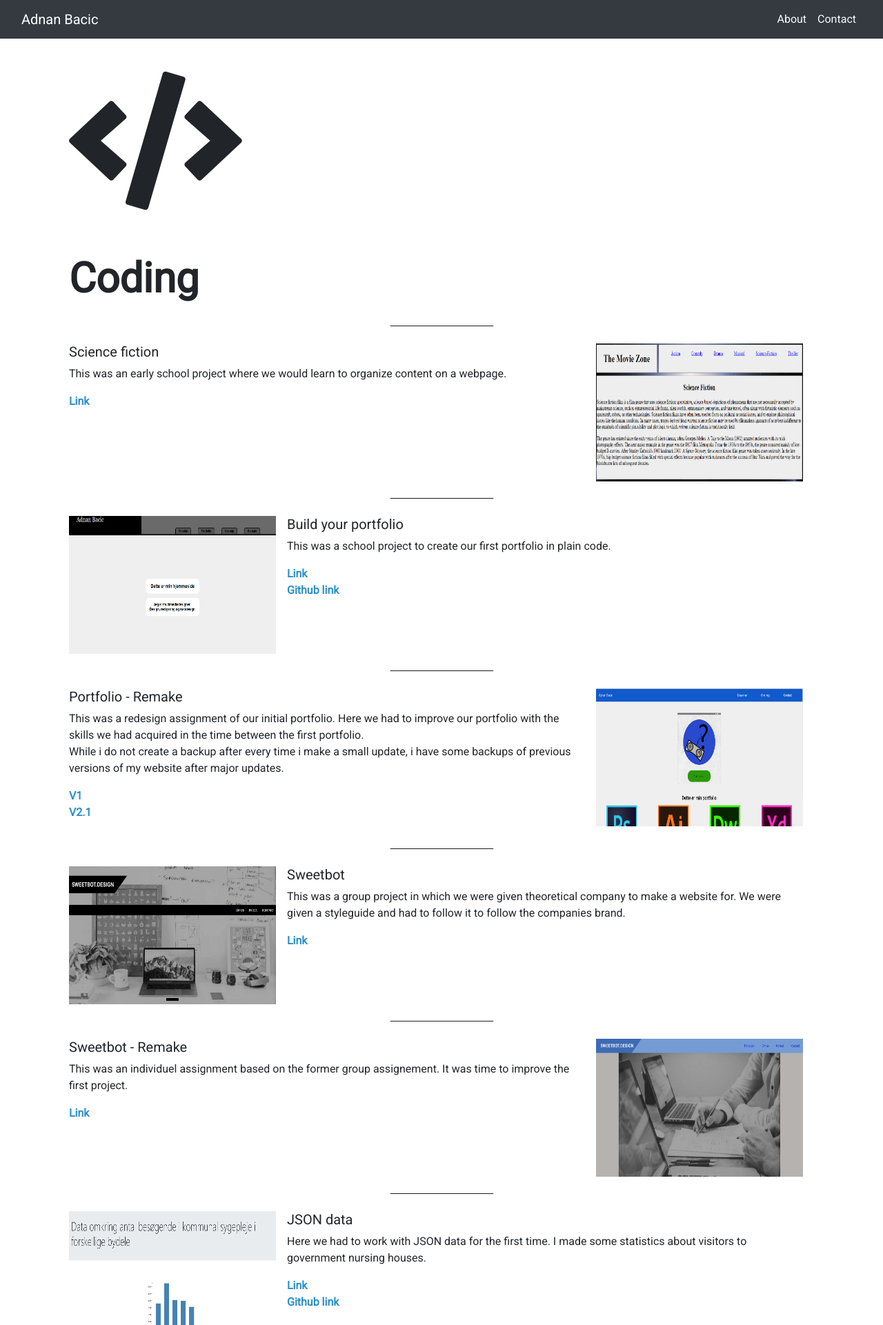
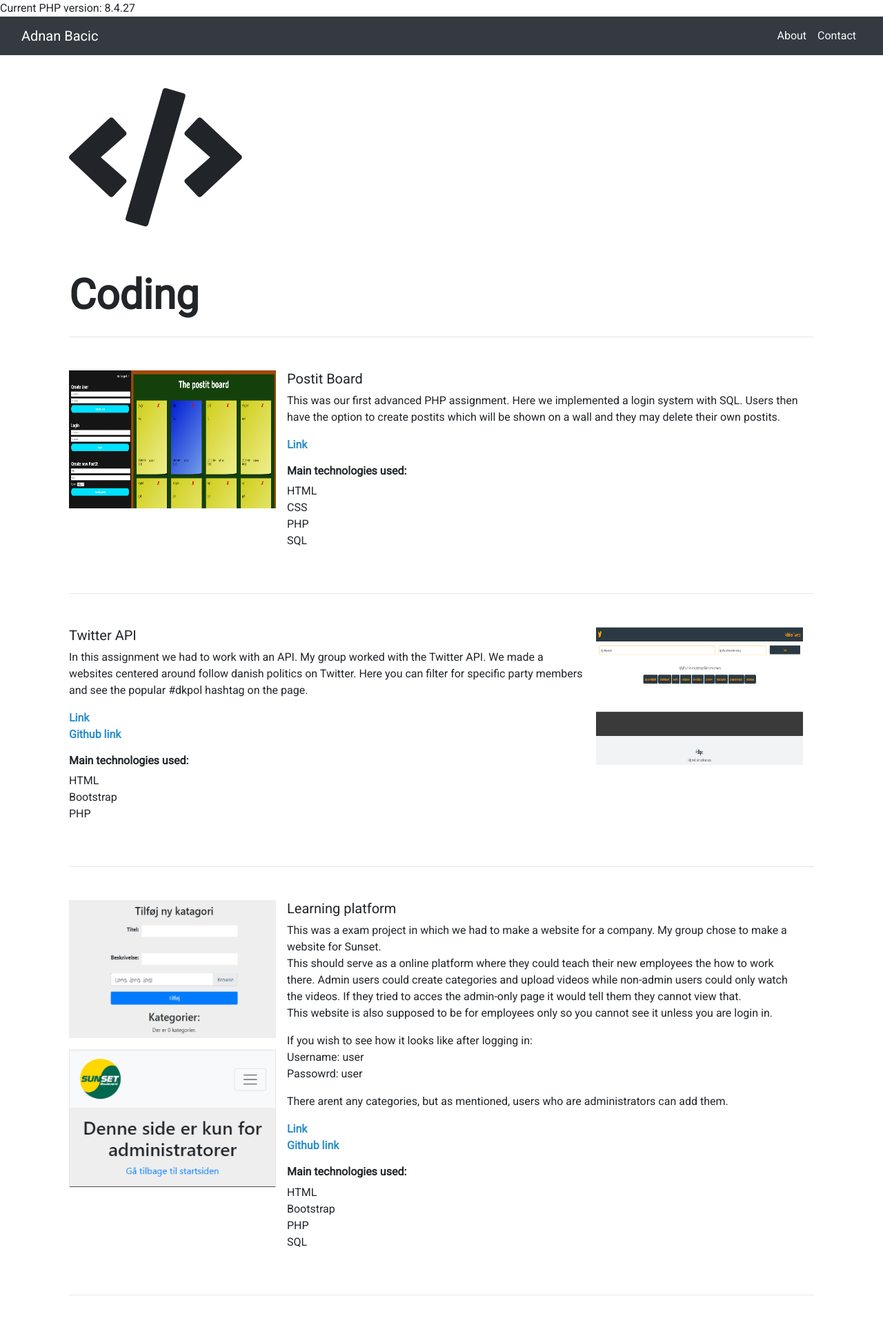
Before and after one commit to Adnan-Bacic/adnanbacic.dk, a PHP site: page /coding.php in a window 1280 px wide. Shown: the top 1921 px of the page at 69% size. Run offline with PHP 8.4, Linux system fonts and the light colour scheme; some libraries are stand-ins or nearby versions.

Commit message:
hr line instead of img

```diff
--- a/about.php
+++ b/about.php
@@ -1,3 +1,5 @@
+<?php include 'includes/config.php' ?>
+
 <?php
 /*
 //https://www.yesdevnull.net/2014/02/a-simple-way-to-display-your-age-in-php/
--- a/coding.php
+++ b/coding.php
@@ -22,6 +22,9 @@
 				<h1 class="col-12 mt-3">Coding</h1>
 			</div>
 
+			<!--
+			OLDER, MORE SIMPLE PROJECTS. NO NEED TO SHOW THEM SINCE ITS JUST HTML AND CSS MOSTLY
+
 			<div class="text-center col-12">
 				<img src="images/dividing-line.png" alt="black line" width="200" height="50">
 			</div>
@@ -33,6 +36,12 @@
 						<p>
 							<a class="link" href="https://adnanbacic.dk/folders/coding/science-fiction/" target="_blank">Link</a>
 						</p>
+						<h6>Main technologies used:</h6>
+						<ul>
+							<li>HTML</li>
+							<li>CSS</li>
+						</ul>
+
 					</div>
 					<a href="https://adnanbacic.dk/folders/coding/science-fiction/" target="_blank">
 						<img src="images/science-fiction-thumbnail.png" width="300" height="200" class="align-self-start mr-3" alt="science fiction portfolio">
@@ -55,6 +64,11 @@
 						<br>
 						<a class="link" href="https://github.com/Adnan-Bacic/Portfolio" target="_blank">Github link</a>
 					</p>
+					<h6>Main technologies used:</h6>
+						<ul>
+							<li>HTML</li>
+							<li>CSS</li>
+						</ul>
 				</div>
 			</div>
 
@@ -74,6 +88,11 @@
 					<br>
 					<a class="link" href="https://adnanbacic.dk/folders/coding/portfolio/v2.1/" target="_blank">V2.1</a>
 					</p>
+					<h6>Main technologies used:</h6>
+						<ul>
+							<li>HTML</li>
+							<li>CSS</li>
+						</ul>
 				</div>
 				<a href="#">
 					<img src="images/portfolio-remake-thumbnail.png" width="300" height="200" class="align-self-start mr-3" alt="new portfolio">
@@ -91,7 +110,12 @@
 				<div class="media-body mr-3 m-0">
 					<h5 class="mt-0">Sweetbot</h5>
 					<p>This was a group project in which we were given theoretical company to make a website for. We were given a styleguide and had to follow it to follow the companies brand.</p>
-					<a class="link" href="https://adnanbacic.dk/folders/coding/sweetbot/sweetbotdk.html" target="_blank">Link</a>
+					<p><a class="link" href="https://adnanbacic.dk/folders/coding/sweetbot/sweetbotdk.html" target="_blank">Link</a></p>
+					<h6>Main technologies used:</h6>
+						<ul>
+							<li>HTML</li>
+							<li>CSS</li>
+						</ul>
 				</div>
 			</div>
 
@@ -106,6 +130,12 @@
 					<p>
 					<a class="link" href="https://adnanbacic.dk/folders/coding/sweetbot-remake/Sweetbot.html" target="_blank">Link</a>
 					</p>
+					<h6>Main technologies used:</h6>
+						<ul>
+							<li>HTML</li>
+							<li>CSS</li>
+							<li>jQuery</li>
+						</ul>
 				</div>
 				<a href="https://adnanbacic.dk/folders/coding/sweetbot-remake/Sweetbot.html" target="_blank">
 					<img src="images/sweetbot-remake-thumbnail.png" width="300" height="200" class="align-self-start mr-3" alt="sweetbot">
@@ -128,6 +158,12 @@
 						<br>
 						<a class="link" href="https://github.com/Adnan-Bacic/data-opgave" target="_blank">Github link</a>
 					</p>
+					<h6>Main technologies used:</h6>
+						<ul>
+							<li>HTML</li>
+							<li>CSS</li>
+							<li>jQuery</li>
+						</ul>
 				</div>
 			</div>
 
@@ -144,6 +180,12 @@
 						<br>
 						<a class="link" href="https://github.com/Adnan-Bacic/3sem-calculator" target="_blank">Github link</a>
 					</p>
+					<h6>Main technologies used:</h6>
+						<ul>
+							<li>HTML</li>
+							<li>Bootstrap</li>
+							<li>Javascript</li>
+						</ul>
 				</div>
 				<a href="https://adnanbacic.dk/folders/coding/bmi-calculator/" target="_blank">
 					<img src="images/bmi-thumbnail.png" width="300" height="200" class="align-self-start mr-3" alt="bmi calculator">
@@ -171,6 +213,11 @@
 					<br>
 					<a class="link" href="images/nordlid-mobil.jpg" target="_blank">Mobile image</a>
 					</p>
+					<h6>Main technologies used:</h6>
+						<ul>
+							<li>HTML</li>
+							<li>CSS</li>
+						</ul>
 				</div>
 			</div>
 
@@ -187,6 +234,12 @@
 						<br>
 						<a class="link" href="https://github.com/Adnan-Bacic/spil-casino" target="_blank">Github link</a>
 					</p>
+					<h6>Main technologies used:</h6>
+						<ul>
+							<li>HTML</li>
+							<li>CSS</li>
+							<li>jQuery mobile</li>
+						</ul>
 				</div>
 				<a href="https://adnanbacic.dk/folders/coding/spil-casino/" target="_blank">
 					<img src="images/casino-thumbnail.png" width="300" height="200" class="align-self-start mr-3" alt="jquery mobile">
@@ -209,6 +262,13 @@
 						<br>
 						<a class="link" href="https://github.com/Adnan-Bacic/nosql-database-assignment" target="_blank">Github link</a>
 					</p>
+					<h6>Main technologies used:</h6>
+						<ul>
+							<li>HTML</li>
+							<li>Boostrap</li>
+							<li>Firebase</li>
+							<li>Javascript</li>
+						</ul>
 				</div>
 			</div>
 
@@ -225,15 +285,20 @@
 						<br>
 						<a class="link" href="https://github.com/Adnan-Bacic/3sem-calculator" target="_blank">Github link</a>
 					</p>
+					<h6>Main technologies used:</h6>
+						<ul>
+							<li>HTML</li>
+							<li>CSS</li>
+							<li>PHP</li>
+						</ul>
 				</div>
 				<a href="https://adnanbacic.dk/folders/coding/calculator/" target="_blank">
 					<img src="images/calculator-thumbnail.png" width="300" height="200" class="align-self-start mr-3" alt="PHP calculator">
 				</a>
 			</div>
+			-->
 
-			<div class="text-center col-12">
-				<img src="images/dividing-line.png" alt="black line" width="200" height="50">
-			</div>
+			<hr class="mb-5 mt-3">
 
 			<div class="media">
 				<a href="https://adnanbacic.dk/folders/coding/postit/postitboard.php" target="_blank">
@@ -245,12 +310,17 @@
 					<p>
 						<a class="link" href="https://adnanbacic.dk/folders/coding/postit/postitboard.php" target="_blank">Link</a>
 					</p>
+					<h6>Main technologies used:</h6>
+						<ul>
+							<li>HTML</li>
+							<li>CSS</li>
+							<li>PHP</li>
+							<li>SQL</li>
+						</ul>
 				</div>
 			</div>
 
-			<div class="text-center col-12">
-				<img src="images/dividing-line.png" alt="black line" width="200" height="50">
-			</div>
+			<hr class="mb-5 mt-5">
 
 			<div class="media">
 				<div class="media-body mr-3 m-0">
@@ -261,15 +331,19 @@
 						<br>
 						<a class="link" href="https://github.com/Adnan-Bacic/twitter-api" target="_blank">Github link</a>
 					</p>
+					<h6>Main technologies used:</h6>
+						<ul>
+							<li>HTML</li>
+							<li>Bootstrap</li>
+							<p>PHP</p>
+						</ul>
 				</div>
 				<a href="https://adnanbacic.dk/folders/coding/politiker-tweet/" target="_blank">
 					<img src="images/politiker-tweet-thumbnail.png" width="300" height="200" class="align-self-start mr-3" alt="PHP politician twitter">
 				</a>
 			</div>
 
-			<div class="text-center col-12">
-				<img src="images/dividing-line.png" alt="black line" width="200" height="50">
-			</div>
+			<hr class="mb-5 mt-5">
 
 			<div class="media">
 				<a href="https://adnanbacic.dk/folders/coding/sunset/" target="_blank">
@@ -291,12 +365,17 @@
 						<br>
 						<a class="link" href="https://github.com/Adnan-Bacic/3sem-eksamen" target="_blank">Github link</a>
 					</p>
+					<h6>Main technologies used:</h6>
+						<ul>
+							<li>HTML</li>
+							<li>Bootstrap</li>
+							<li>PHP</li>
+							<li>SQL</li>
+						</ul>
 				</div>
 			</div>
 
-			<div class="text-center col-12">
-				<img src="images/dividing-line.png" alt="black line" width="200" height="50">
-			</div>
+			<hr class="mb-5 mt-5">
 
 			<div class="media">
 				<div class="media-body mr-3 m-0">
@@ -306,15 +385,19 @@
 					<p>
 						<a class="link" href="https://adnanbacic.dk/folders/coding/es6-crypto-api/" target="_blank">Link</a>
 					</p>
+					<h6>Main technologies used:</h6>
+						<ul>
+							<li>HTML</li>
+							<li>CSS</li>
+							<li>Javascript ES6</li>
+						</ul>
 				</div>
 				<a href="https://adnanbacic.dk/folders/coding/es6-crypto-api/" target="_blank">
 					<img src="images/crypto-api-thumbnail.png" width="300" height="200" class="align-self-start mr-3" alt="JS Crypto API">
 				</a>
 			</div>
 
-			<div class="text-center col-12">
-				<img src="images/dividing-line.png" alt="black line" width="200" height="50">
-			</div>
+			<hr class="mb-5 mt-5">
 
 		</div>
 		<main>
--- a/contact.php
+++ b/contact.php
@@ -1,3 +1,5 @@
+<?php include 'includes/config.php' ?>
+
 <!doctype html>
 <html lang="en">
 <head>
--- a/css/scss-files/_responsive-mobile.scss
+++ b/css/scss-files/_responsive-mobile.scss
@@ -32,6 +32,10 @@
 	}
 	#hero-title{
 		margin-top: 25px;
+		font-size: 30px;
+	}
+	#hero-subtitle{
+		font-size: 15px;
 	}
 
 	//centering fa icons
--- a/css/scss-files/_variables.scss
+++ b/css/scss-files/_variables.scss
@@ -1,6 +1,6 @@
 //color links and buttons
-//2ac962 - green
-//FF9800 - orange
+//#2ac962 - green
+//#FF9800 - orange
 //#2a8fc9 - blue
 $primary: #2a8fc9;
 $primaryHover: darken($primary, 20%);
--- a/css/stylesheet.css
+++ b/css/stylesheet.css
@@ -209,6 +209,11 @@ a {
 
 #hero-title {
   margin-top: 100px;
+  font-size: 80px;
+}
+
+#hero-subtitle {
+  font-size: 20px;
 }
 
 h1 {
@@ -226,8 +231,17 @@ h3 {
   font-weight: bold;
 }
 
+h6 {
+  font-weight: bold;
+}
+
 p {
   font-size: 16px;
+}
+
+.hero-focus {
+  color: #2a8fc9;
+  font-weight: bold;
 }
 
 /*Responsive for mobile begin*/
@@ -258,6 +272,10 @@ p {
   }
   #hero-title {
     margin-top: 25px;
+    font-size: 30px;
+  }
+  #hero-subtitle {
+    font-size: 15px;
   }
   .customFA {
     text-align: center;
--- a/includes/config.php
+++ b/includes/config.php
@@ -1,8 +1,8 @@
 <?php
 	//php info and version
-	$version = 'production';
-	//$version = 'development';
-	switch($version){
+	//$environment = 'production';
+	$environment = 'development';
+	switch($environment){
 		case 'development':
 			// prints e.g. 'Current PHP version: 4.1.1'
 			echo 'Current PHP version: ' . phpversion();
@@ -12,13 +12,20 @@
 			// prints e.g. '2.0' or nothing if the extension isn't enabled
 			echo phpversion('tidy');
 
-			phpinfo();
+			//phpinfo();
+
+			//PHP errors
+			ini_set('display_errors', 1);
+			ini_set('display_startup_errors', 1);
+			error_reporting(E_ALL);
 			break;
 
 		case 'production':
 			break;
 
 		default:
+			echo 'No environment set';
+			break;
 
 	}
 ?>
--- a/includes/head.php
+++ b/includes/head.php
@@ -2,7 +2,7 @@
 	//Declaring variables for meta tags
 	$title = 'Adnan Bacic - Frontend developer';
 	$description = 'Adnan Bacic - Frontend developer from Denmark.';
-	$image = 'https://adnanbacic.dk/' . 'images/social-media-img.jpg';
+	$image = 'https://adnanbacic.dk/' . 'images/social-media-thumbnail-1200x630.png';
 	$name = 'Adnan Bacic';
 	$url = 'https://adnanbacic.dk/';
 
@@ -43,20 +43,13 @@
 	<!--Google-->
 	<meta name="google-site-verification" content="QzDAIEUJvbxNGip5ZxurWJWxic5gtQekOuYOa9mTvbY" />
 
-	<?php
-	//PHP errors
-	ini_set('display_errors', 1);
-	ini_set('display_startup_errors', 1);
-	error_reporting(E_ALL);
-	?>
-
 	<!--EXTERNAL LINKS-->
 
 	<!--Google font-->
 	<link href="https://fonts.googleapis.com/css?family=Roboto" rel="stylesheet">
 
 	<!--Bootstrap-->
-	<link rel="stylesheet" href="https://stackpath.bootstrapcdn.com/bootstrap/4.3.1/css/bootstrap.min.css" integrity="sha384-ggOyR0iXCbMQv3Xipma34MD+dH/1fQ784/j6cY/iJTQUOhcWr7x9JvoRxT2MZw1T" crossorigin="anonymous">
+	<link rel="stylesheet" href="https://stackpath.bootstrapcdn.com/bootstrap/4.4.1/css/bootstrap.min.css" integrity="sha384-Vkoo8x4CGsO3+Hhxv8T/Q5PaXtkKtu6ug5TOeNV6gBiFeWPGFN9MuhOf23Q9Ifjh" crossorigin="anonymous">
 
 	<!--Font Awesome-->
 	<link rel="stylesheet" href="https://cdnjs.cloudflare.com/ajax/libs/font-awesome/5.8.2/css/all.css">
--- a/includes/scripts.php
+++ b/includes/scripts.php
@@ -1,9 +1,9 @@
 	<!--SCRIPTS START-->
 
 	<!--Bootstrap-->
-	<script src="https://code.jquery.com/jquery-3.3.1.slim.min.js" integrity="sha384-q8i/X+965DzO0rT7abK41JStQIAqVgRVzpbzo5smXKp4YfRvH+8abtTE1Pi6jizo" crossorigin="anonymous"></script>
-	<script src="https://cdnjs.cloudflare.com/ajax/libs/popper.js/1.14.7/umd/popper.min.js" integrity="sha384-UO2eT0CpHqdSJQ6hJty5KVphtPhzWj9WO1clHTMGa3JDZwrnQq4sF86dIHNDz0W1" crossorigin="anonymous"></script>
-	<script src="https://stackpath.bootstrapcdn.com/bootstrap/4.3.1/js/bootstrap.min.js" integrity="sha384-JjSmVgyd0p3pXB1rRibZUAYoIIy6OrQ6VrjIEaFf/nJGzIxFDsf4x0xIM+B07jRM" crossorigin="anonymous"></script>
+	<script src="https://code.jquery.com/jquery-3.4.1.slim.min.js" integrity="sha384-J6qa4849blE2+poT4WnyKhv5vZF5SrPo0iEjwBvKU7imGFAV0wwj1yYfoRSJoZ+n" crossorigin="anonymous"></script>
+	<script src="https://cdn.jsdelivr.net/npm/popper.js@1.16.0/dist/umd/popper.min.js" integrity="sha384-Q6E9RHvbIyZFJoft+2mJbHaEWldlvI9IOYy5n3zV9zzTtmI3UksdQRVvoxMfooAo" crossorigin="anonymous"></script>
+	<script src="https://stackpath.bootstrapcdn.com/bootstrap/4.4.1/js/bootstrap.min.js" integrity="sha384-wfSDF2E50Y2D1uUdj0O3uMBJnjuUD4Ih7YwaYd1iqfktj0Uod8GCExl3Og8ifwB6" crossorigin="anonymous"></script>
 
 	<!--jQuery-->
 	<script src="https://code.jquery.com/jquery-3.3.1.min.js" integrity="sha256-FgpCb/KJQlLNfOu91ta32o/NMZxltwRo8QtmkMRdAu8=" crossorigin="anonymous"></script>
--- a/javascript/history-back.js
+++ b/javascript/history-back.js
@@ -1,4 +1,6 @@
 //Go back to last page
+let backbtn = document.querySelector('#backbtn');
+
 backbtn.addEventListener('click', () => {
     window.history.back();
 });
--- a/javascript/scroll-to-top-btn.js
+++ b/javascript/scroll-to-top-btn.js
@@ -1,6 +1,5 @@
 //Scrolls the user to the top of the page
   var btn = $('#button');
-
   $(window).scroll(function() {
     if ($(window).scrollTop() > 300) {
       btn.addClass('show');
```
Also changed, not shown: 404.php (+8 -0 lines), angular.php (+8 -6 lines), css/scss-files/_fonts.scss (+12 -0 lines), includes/mail.php (+11 -11 lines), index.php (+7 -7 lines), wordpress.php (+16 -9 lines), images/social-media-img.jpg (deleted), images/social-media-thumbnail-1200x630.png (added), images/social-media-thumbnail.png (deleted). Lines whose indentation alone changed are shown as unchanged.
